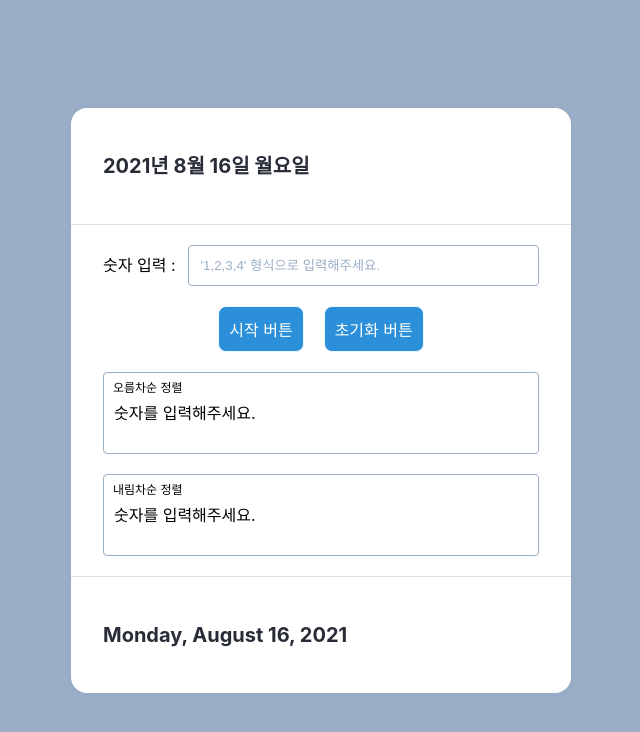
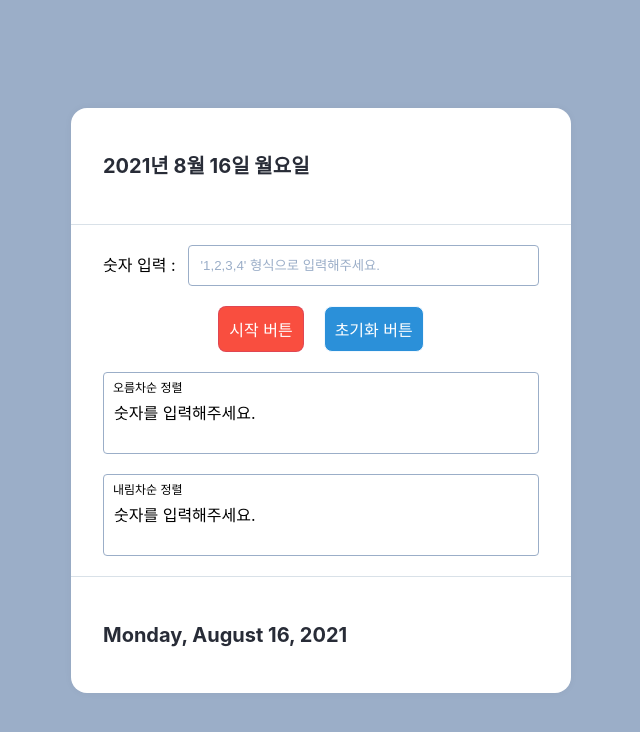
Before and after one commit to Eyes0n/wanted-solar-connect, a React (Create React App) app: page / in a window 1280 px wide. Shown: the top 732 px of the page, without its empty margins (319-959 px from the left). Built offline with nearby package versions, Linux system fonts and the light colour scheme.

Commit message:
Fix : 입력 문자열이 없을 경우 정렬 기능 못하게 버튼 disabled 수정
Co-authored-by: daeun-react <daeun-react@users.noreply.github.com>

```diff
--- a/src/App.js
+++ b/src/App.js
@@ -8,7 +8,7 @@ import Error from 'Components/Error';
 
 const App = () => {
   const [inputTxt, setInputTxt] = useState('');
-  const [inputError, setInputError] = useState(false);
+  const [inputError, setInputError] = useState(true);
   const [ascend, setAscend] = useState('');
   const [descend, setDescend] = useState('');
   const btnRef = useRef();
@@ -65,7 +65,7 @@ const App = () => {
           onKeyPress={onInputKeyPress}
         />
 
-        <Error isError={inputError} />
+        <Error isError={inputError && inputTxt} />
 
         <BtnWrapper>
           <StartButton
```
